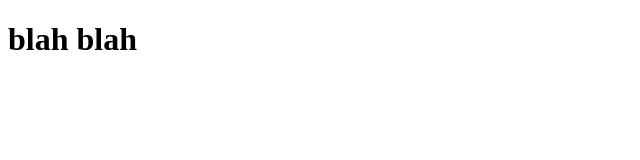
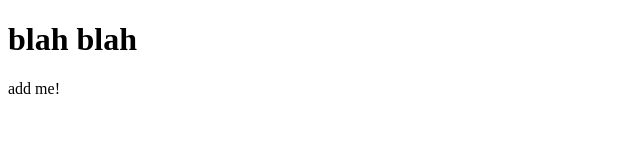
Before and after one commit to brandonl92/test, a plain HTML site: page index.html in a window 1280 px wide. Shown: the full height of the page, 0-640 px from the left. Drawn offline with Linux system fonts and the light colour scheme.

Commit message:
added paragraph

```diff
--- a/index.html
+++ b/index.html
@@ -3,5 +3,7 @@
 <body>
 <h1> blah blah </h1>
 
+<p1> add me! </p1>
+
 </body>
 </html>
```
